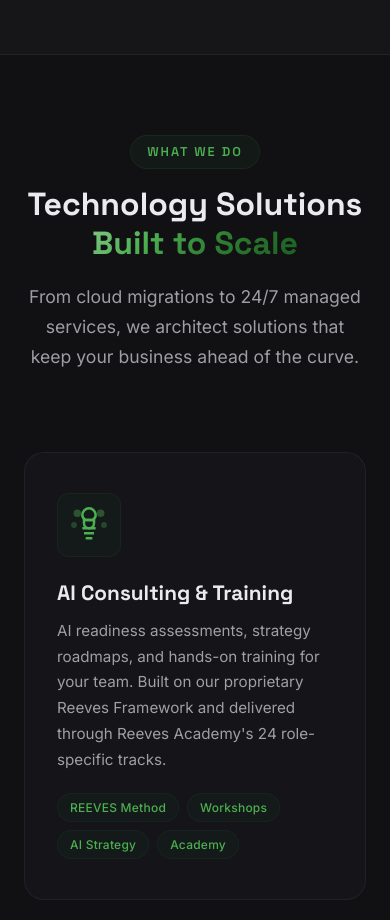
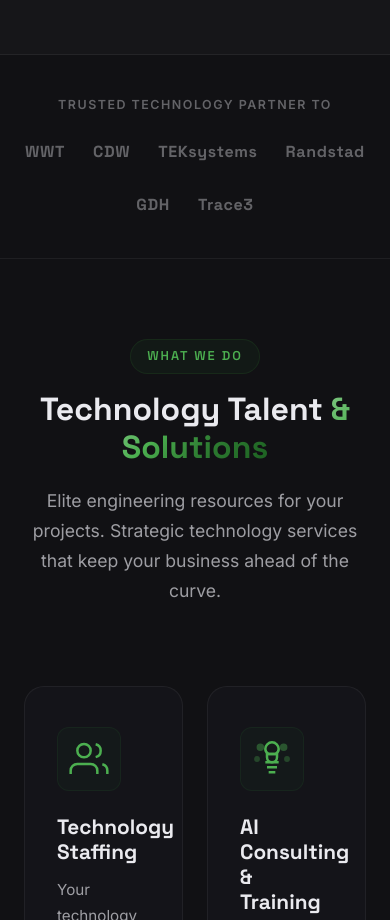
Before and after one commit to devenpatterson/northstartek, a plain HTML site: page index.html in a window 390 px wide. Shown: the part 1080-2000 px from the top of the page. Drawn offline with Linux system fonts and the light colour scheme.

Commit message:
feat: technology staffing as lead service + partners strip
- Staffing is first featured service card (4-card grid now)
- Partners strip: WWT, CDW, TEKsystems, Randstad, GDH, Trace3
- Hero subtitle leads with Technology Staffing
- About section rewritten to center staffing as core business
- Responsive: 4-col → 2-col at 1024px

Co-Authored-By: Claude Opus 4.6 (1M context) <noreply@anthropic.com>

```diff
--- a/css/styles.css
+++ b/css/styles.css
@@ -560,6 +560,53 @@ ul {
     font-weight: 500;
 }
 
+/* ========== PARTNERS STRIP ========== */
+.partners-strip {
+    padding: 40px 0;
+    background: var(--bg-primary);
+    border-bottom: 1px solid var(--border-subtle);
+}
+
+.partners-label {
+    text-align: center;
+    font-size: 0.78rem;
+    font-weight: 600;
+    letter-spacing: 0.12em;
+    text-transform: uppercase;
+    color: var(--text-muted);
+    margin-bottom: 24px;
+}
+
+.partners-grid {
+    display: flex;
+    align-items: center;
+    justify-content: center;
+    gap: 48px;
+    flex-wrap: wrap;
+}
+
+.partner-name {
+    font-family: 'Space Grotesk', sans-serif;
+    font-size: 1.25rem;
+    font-weight: 700;
+    color: var(--text-muted);
+    letter-spacing: 0.04em;
+    transition: color var(--transition-fast);
+}
+
+.partner-name:hover {
+    color: var(--text-secondary);
+}
+
+@media (max-width: 768px) {
+    .partners-grid {
+        gap: 28px;
+    }
+    .partner-name {
+        font-size: 1rem;
+    }
+}
+
 /* ========== SERVICES ========== */
 .services {
     padding: var(--section-padding);
@@ -568,7 +615,7 @@ ul {
 
 .services-featured {
     display: grid;
-    grid-template-columns: repeat(3, 1fr);
+    grid-template-columns: repeat(4, 1fr);
     gap: 24px;
     margin-bottom: 24px;
 }
@@ -1460,7 +1507,7 @@ ul {
 /* ========== RESPONSIVE ========== */
 @media (max-width: 1024px) {
     .services-featured {
-        grid-template-columns: 1fr;
+        grid-template-columns: repeat(2, 1fr);
     }
 
     .services-grid {
--- a/index.html
+++ b/index.html
@@ -67,8 +67,8 @@
                 <span class="hero-title-line">AI-Ready Starts</span>
                 <span class="hero-title-line glow">Here.</span>
             </h1>
-            <p class="hero-subtitle">AI Strategy &amp; Training &bull; Cloud Architecture &bull; Cybersecurity &bull; Managed Services</p>
-            <p class="hero-tagline">Helping businesses harness AI, secure their infrastructure, and scale with confidence</p>
+            <p class="hero-subtitle">Technology Staffing &bull; AI Strategy &amp; Training &bull; Cloud Architecture &bull; Cybersecurity</p>
+            <p class="hero-tagline">The engineering talent your projects need, the AI expertise your business demands</p>
             <div class="hero-cta">
                 <a href="#contact" class="btn btn-primary btn-lg">
                     Schedule a Consultation
@@ -121,16 +121,44 @@
         </div>
     </section>
 
+    <!-- ========== PARTNERS STRIP ========== -->
+    <section class="partners-strip">
+        <div class="container">
+            <p class="partners-label">Trusted Technology Partner To</p>
+            <div class="partners-grid">
+                <div class="partner-name reveal">WWT</div>
+                <div class="partner-name reveal">CDW</div>
+                <div class="partner-name reveal">TEKsystems</div>
+                <div class="partner-name reveal">Randstad</div>
+                <div class="partner-name reveal">GDH</div>
+                <div class="partner-name reveal">Trace3</div>
+            </div>
+        </div>
+    </section>
+
     <!-- ========== SERVICES ========== -->
     <section class="services" id="services">
         <div class="container">
             <div class="section-header reveal">
                 <span class="section-label">What We Do</span>
-                <h2 class="section-title">Technology Solutions <span class="glow">Built to Scale</span></h2>
-                <p class="section-description">From cloud migrations to 24/7 managed services, we architect solutions that keep your business ahead of the curve.</p>
+                <h2 class="section-title">Technology Talent <span class="glow">& Solutions</span></h2>
+                <p class="section-description">Elite engineering resources for your projects. Strategic technology services that keep your business ahead of the curve.</p>
             </div>
 
             <div class="services-featured">
+                <div class="service-card featured reveal">
+                    <div class="service-icon">
+                        <svg width="40" height="40" viewBox="0 0 24 24" fill="none" stroke="currentColor" stroke-width="1.5"><path d="M17 21v-2a4 4 0 00-4-4H5a4 4 0 00-4 4v2"/><circle cx="9" cy="7" r="4"/><path d="M23 21v-2a4 4 0 00-3-3.87"/><path d="M16 3.13a4 4 0 010 7.75"/></svg>
+                    </div>
+                    <h3>Technology Staffing</h3>
+                    <p>Your technology partner for contract and project-based engineering talent. We supply skilled network engineers, cloud architects, security specialists, and developers to leading recruitment firms and enterprise clients nationwide.</p>
+                    <ul class="service-tags">
+                        <li>Contract Engineers</li>
+                        <li>Project Staffing</li>
+                        <li>Nationwide</li>
+                        <li>All Disciplines</li>
+                    </ul>
+                </div>
                 <div class="service-card featured reveal">
                     <div class="service-icon">
                         <svg width="40" height="40" viewBox="0 0 24 24" fill="none" stroke="currentColor" stroke-width="1.5"><path d="M12 2a4 4 0 014 4c0 2-2 3-2 3h-4s-2-1-2-3a4 4 0 014-4z"/><path d="M9 9h6v2a3 3 0 01-6 0V9z"/><path d="M8 14h8"/><path d="M9 17h6"/><path d="M10 20h4"/><circle cx="5" cy="5" r="1.5" fill="currentColor" opacity="0.4"/><circle cx="19" cy="5" r="1.5" fill="currentColor" opacity="0.4"/><circle cx="3" cy="12" r="1" fill="currentColor" opacity="0.3"/><circle cx="21" cy="12" r="1" fill="currentColor" opacity="0.3"/></svg>
@@ -309,9 +337,9 @@
                 <div class="about-content reveal">
                     <span class="section-label">Who We Are</span>
                     <h2 class="section-title">Technology <span class="glow">That Works</span> for You</h2>
-                    <p class="about-lead">NorthStar Technologies was founded with a simple belief: every business deserves enterprise-grade technology without the enterprise complexity.</p>
-                    <p>Based in San Antonio, Texas, we partner with organizations across the region to design, implement, and manage technology solutions that actually move the needle. No jargon, no bloated proposals — just results.</p>
-                    <p>Our team brings deep expertise across cloud platforms, cybersecurity frameworks, and managed services. We're not a body shop. We're your technology partner.</p>
+                    <p class="about-lead">NorthStar Technologies has been providing elite engineering talent and technology solutions since 2012.</p>
+                    <p>Our core business is technology staffing — we're the engineering bench that top recruitment firms like WWT, CDW, TEKsystems, Randstad, GDH, and Trace3 rely on when their clients need skilled resources. Network engineers, cloud architects, security specialists, developers — we deliver the talent that gets projects done.</p>
+                    <p>Beyond staffing, we bring deep expertise in AI consulting, cloud platforms, and cybersecurity. Based in San Antonio, serving clients nationwide.</p>
                     <div class="about-values">
                         <div class="value-item">
                             <div class="value-icon">
```
